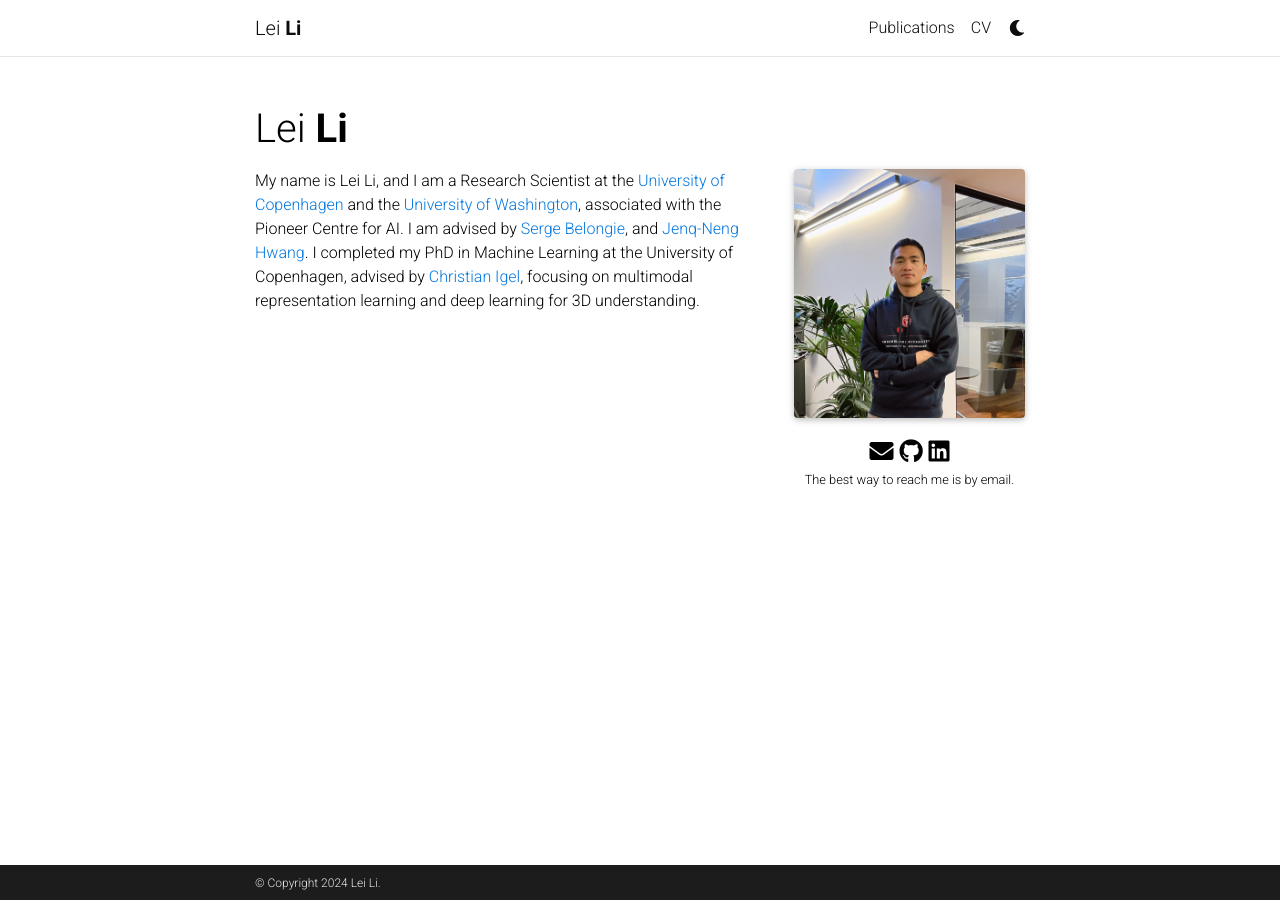
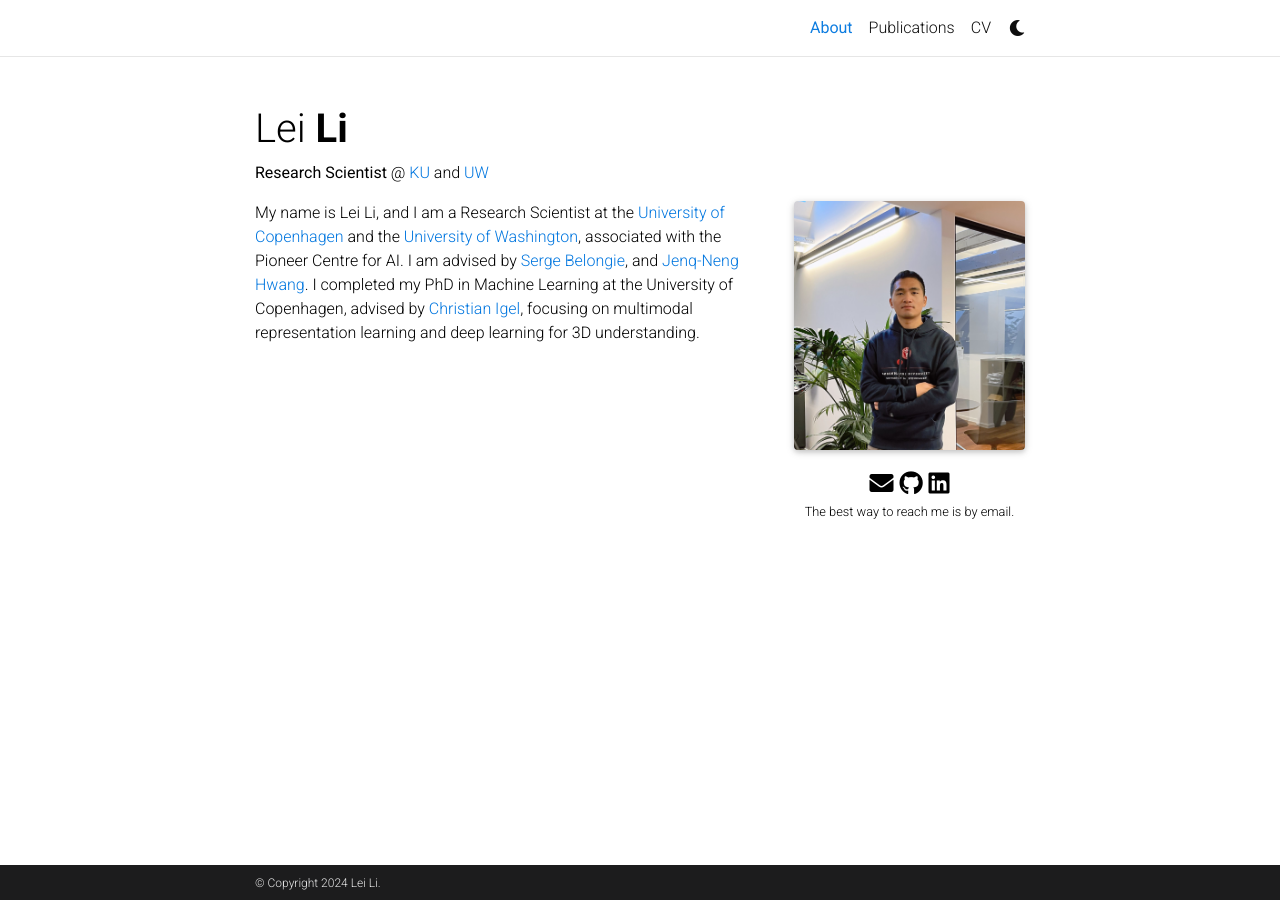
Before and after one commit to llei66/li-lei.github.io, a Jekyll site: the page built from _pages/about.md, in a window 1280 px wide. Built offline with Jekyll 4.4.1, drawn with Linux system fonts in a browser that asks for light colours; full-size pictures stand in for the smaller copies a plugin makes; comment, search, counter and statistics services are not loaded; a style sheet for code colours, icons or effects is not loaded; some of the changed lines change nothing that is shown.

Commit message:
Update about.md

```diff
--- a/_pages/about.md
+++ b/_pages/about.md
@@ -1,8 +1,8 @@
 ---
 layout: about
 title: About
-# permalink: /
-# subtitle: <b>Machine Learning Researcher</b> @ <a href="https://www.ku.dk/en">KU</a> and <b>Research Scientist</b> @ <a href="https://www.washington.edu/">UW</a>
+permalink: /
+subtitle: <b>Research Scientist</b> @ <a href="https://www.ku.dk/en">KU</a> and <a href="https://www.washington.edu/">UW</a>
 
 profile:
   align: right
```
